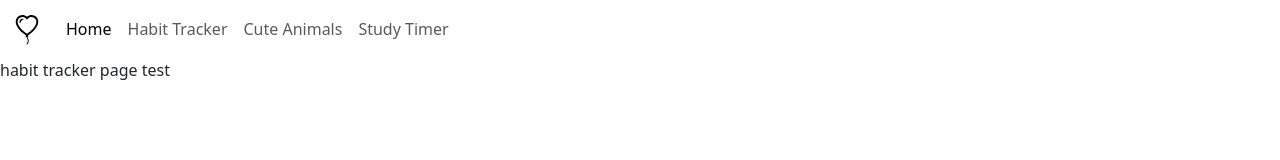
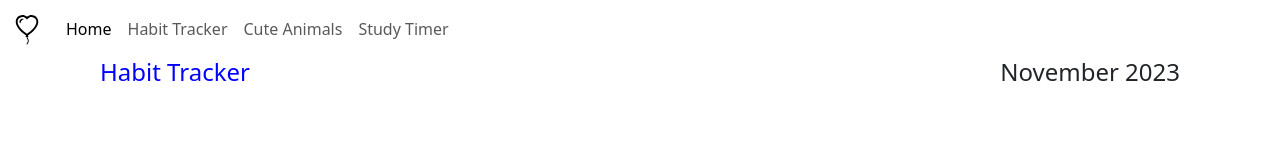
Before and after one commit to helenhua9600/Comfy-Corner, a plain HTML site: page pages/habit_tracker.html in a window 1280 px wide. Drawn offline with nearby package versions, Linux system fonts and the light colour scheme.

Commit message:
started working on the habit tracker page

```diff
--- a/pages/habit_tracker.css
+++ b/pages/habit_tracker.css
@@ -0,0 +1,16 @@
+.table_header{
+    display: flex;
+    flex-direction: row;
+    justify-content: space-between;
+}
+
+.table_header_title {
+    color: blue;
+    padding-left: 100px;
+    /* margin-right: 600px; */
+}
+
+.table_header_time {
+    margin-right: 100px;
+
+}
--- a/pages/habit_tracker.html
+++ b/pages/habit_tracker.html
@@ -28,7 +28,7 @@
 						<a class="nav-link active" aria-current="page" href="../index.html">Home</a>
 					  </li>
 					  <li class="nav-item">
-						<a class="nav-link" href="./pages/habit_tracker.html">Habit Tracker</a>
+						<a class="nav-link" href="./habit_tracker.html">Habit Tracker</a>
 					  </li>
 					  <li class="nav-item">
 						<a class="nav-link" href="./pages/cute_animals.html">Cute Animals</a>
@@ -45,7 +45,11 @@
 			  </nav>
 		</div>
 
-		habit tracker page test
+		<div class="table_header">
+			<h4 class="table_header_title"> Habit Tracker</h4>
+			<h4 class="table_header_time"> November 2023</h4>
+		</div>
+
 	</body>
 
 
```
